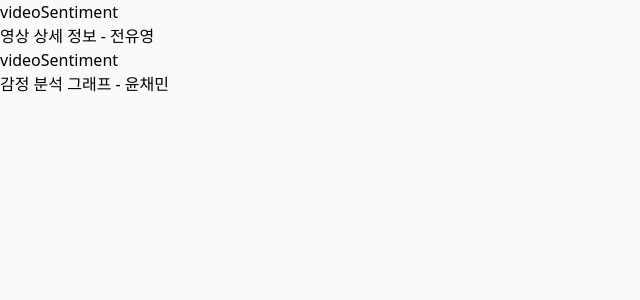
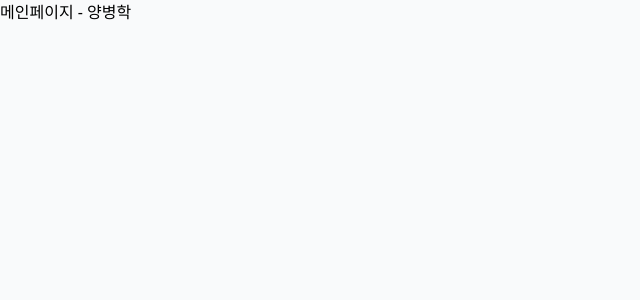
Before and after one commit to c0de-pirate/tubelens-fe, a React (Vite) app: page / in a window 1280 px wide. Shown: the top 300 px of the page, without its empty margins (0-640 px from the left). Built offline with nearby package versions, Linux system fonts and the light colour scheme.

Commit message:
✨Feat:  Router 추가

```diff
--- a/src/App.jsx
+++ b/src/App.jsx
@@ -1,11 +1,23 @@
 import React from 'react';
-import Videodetail from "./pages/videodetail"
+import { BrowserRouter as Router, Routes, Route } from 'react-router-dom';
+
+import Main from "./pages/main";
+import Search from "./pages/search";
+import Video from "./pages/video"
+import MyPage from "./pages/mypage"
 
 function App() {
   return (
-    <div className="min-h-screen bg-gray-50">
-      <Videodetail />
-    </div>
+    <Router>
+      <div className="min-h-screen bg-gray-50">
+        <Routes>
+          <Route path="/" element={<Main />} />
+          <Route path="/search/:keyword" element={<Search />} />
+          <Route path="/video/:videoId" element={<Video />} />
+          <Route path="/mypage" element={<MyPage />} />
+        </Routes>
+      </div>
+    </Router>
   );
 }
 
```
Also changed, not shown: src/pages/video/index.jsx (renamed from src/pages/videodetail/index.jsx), src/pages/video/videoInfoBox.jsx (renamed from src/pages/videodetail/videoInfoBox.jsx), src/pages/video/videoSentiment.jsx (renamed from src/pages/videodetail/videoSentiment.jsx).
